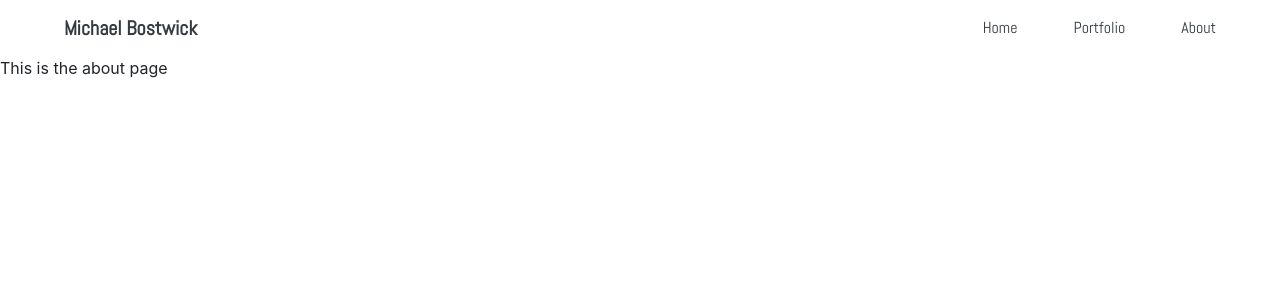
After one commit to zapatosgatos/personal-portfolio, a Flask app: page /about in a window 1280 px wide. The commit adds this page. Shown: the top 300 px of the page. Run offline with Flask 2, Linux system fonts and the light colour scheme; some libraries are stand-ins or nearby versions.

Commit message:
Updated navbar, created new pages

```diff
--- a/app.py
+++ b/app.py
@@ -20,11 +20,6 @@ def is_valid_signature(x_hub_signature, data, private_key):
     mac = hmac.new(encoded_key, msg=data, digestmod=algorithm)
     return hmac.compare_digest(mac.hexdigest(), github_signature)
 
-@app.route('/')
-def hello_world():
-    return render_template('index.html')
-    #return 'Newer extra fancy updates Mk. 1'
-
 #Handles the github webhook
 @app.route('/update_server', methods=['POST'])
 def webhook():
@@ -39,3 +34,18 @@ def webhook():
             return 'Not valid signature', 400
     else:
         return 'Wrong event type', 400
+
+
+@app.route('/')
+def home():
+    return render_template('index.html')
+
+
+@app.route('/portfolio')
+def portfolio():
+    return render_template('portfolio.html')
+
+
+@app.route('/about')
+def about():
+    return render_template('about.html')
--- /dev/null
+++ b/personal-portfolio/templates/about.html
@@ -0,0 +1,5 @@
+{% extends "base.html" %}
+
+{% block content %}
+  <p>This is the about page</p>
+{% endblock %}
--- a/personal-portfolio/templates/base.html
+++ b/personal-portfolio/templates/base.html
@@ -10,7 +10,7 @@
   </head>
 
   <nav class="navbar navbar-expand-lg navbar-inner">
-    <a class="navbar-brand navbar-font" href="#"><strong>Michael Bostwick</strong></a>
+    <a class="navbar-brand text-dark navbar-font pl-5" href="#"><strong>Michael Bostwick</strong></a>
     <button class="navbar-toggler" type="button" data-toggle="collapse" data-target="#navbarSupportedContent" aria-controls="navbarSupportedContent" aria-expanded="false" aria-label="Toggle navigation">
       <span class="navbar-toggler-icon"></span>
     </button>
@@ -18,16 +18,16 @@
     <div class="collapse navbar-collapse" id="navbarSupportedContent">
       <ul class="navbar-nav ml-auto">
         <li class="nav-item">
-          <a class="nav-link navbar-font" href="/">Home</a>
+          <a class="nav-link text-dark navbar-font pr-5" href="/">Home</a>
           <!--<a class="nav-link navbar-font" href="#">Home <span class="sr-only">(current)</span></a>-->
         </li>
 
         <li class="nav-item">
-          <a class="nav-link navbar-font" href="#">Portfolio</a>
+          <a class="nav-link text-dark navbar-font pr-5" href="/portfolio">Portfolio</a>
         </li>
 
         <li class="nav-item">
-          <a class="nav-link navbar-font" href="#">About</a>
+          <a class="nav-link text-dark navbar-font pr-5" href="/about">About</a>
         </li>
 
         <!--<li class="nav-item dropdown">
--- /dev/null
+++ b/personal-portfolio/templates/portfolio.html
@@ -0,0 +1,5 @@
+{% extends "base.html" %}
+
+{% block content %}
+  <p>This is the portfolio page</p>
+{% endblock %}
```
